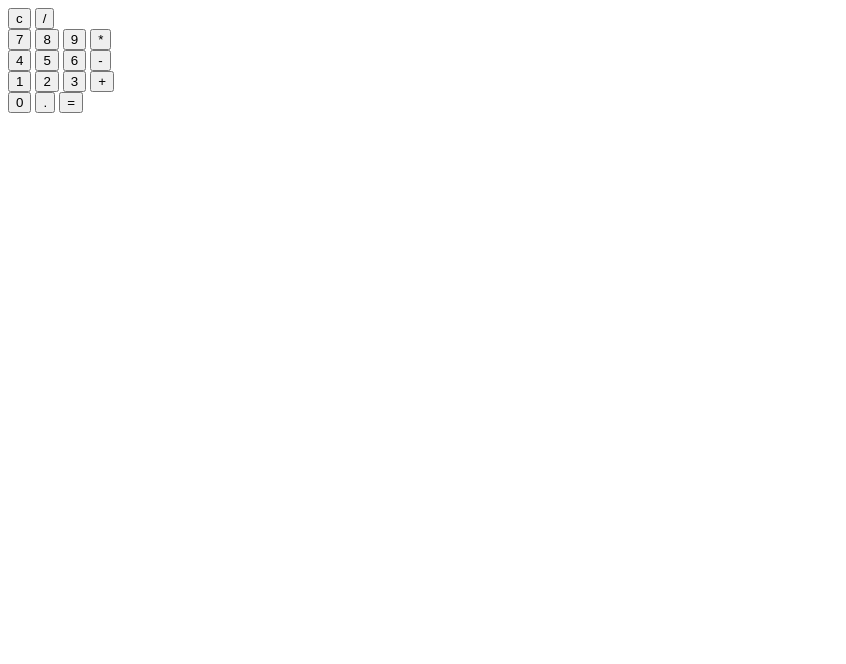
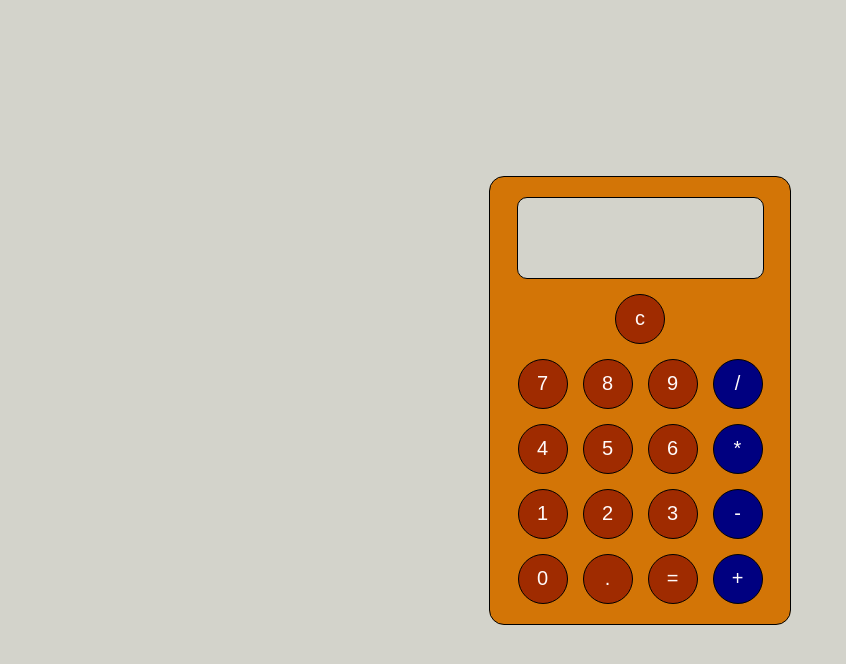
Before and after one commit to fau446/calculator, a plain HTML site: page index.html in a window 1280 px wide. Shown: the whole page, without its empty margins (0-846 px from the left). Drawn offline with Linux system fonts and the light colour scheme.

Commit message:
Add styling

```diff
--- a/index.html
+++ b/index.html
@@ -1,40 +1,46 @@
 <!DOCTYPE html>
 <html lang="en">
+
 <head>
     <meta charset="UTF-8">
     <meta http-equiv="X-UA-Compatible" content="IE=edge">
     <meta name="viewport" content="width=device-width, initial-scale=1.0">
+    <link rel="stylesheet" href="style.css">
     <title>Calculator</title>
     <script src="script.js" defer></script>
 </head>
+
 <body>
-    <div id="display"></div>
-    <div>
+    <div id="calculator">
+        <div class="display row"></div>
+        <div class="row">
             <button>c</button>
-        <button>/</button>
         </div>
-    <div id="top-row">
+        <div class="row">
             <button>7</button>
             <button>8</button>
             <button>9</button>
-        <button>*</button>
+            <button class="operation">/</button>
         </div>
-    <div id="second-row">
+        <div class="row">
             <button>4</button>
             <button>5</button>
             <button>6</button>
-        <button>-</button>
+            <button class="operation">*</button>
         </div>
-    <div id="third-row">
+        <div class="row">
             <button>1</button>
             <button>2</button>
             <button>3</button>
-        <button>+</button>
+            <button class="operation">-</button>
         </div>
-    <div id="bottom-row">
+        <div class="row">
             <button>0</button>
             <button>.</button>
             <button>=</button>
+            <button class="operation">+</button>
+        </div>
     </div>
 </body>
+
 </html>
--- a/script.js
+++ b/script.js
@@ -85,7 +85,7 @@ function calculator(e) {
 
 }
 
-const display = document.querySelector('#display');
+const display = document.querySelector('.display');
 let displayValue = '';
 let firstOperand = '';
 let secondOperand = '';
--- a/style.css
+++ b/style.css
@@ -0,0 +1,57 @@
+html {
+    height: 100%;
+}
+
+body {
+    display: flex;
+    flex-flow: column;
+    justify-content: center;
+    align-items: center;
+    min-height: 100%;
+    margin: 0;
+    box-sizing: border-box;
+    background-color: #D3D3CB;
+}
+
+#calculator {
+    width: 300px;
+    border: 1px solid black;
+    border-radius: 15px;
+    background-color: #D37506;
+    display: flex;
+    flex-flow: column;
+    align-items: center;
+    gap: 15px;
+    padding: 20px 0;
+}
+
+.display {
+    background-color: #D3D3CB;
+    height: 80px;
+    width: 245px;
+    border: 1px solid black;
+    border-radius: 10px;
+    font-size: 50px;
+    color: #D37506;
+}
+
+.row {
+    display: flex;
+    align-items: center;
+    justify-content: center;
+    gap: 15px;
+}
+
+button {
+    width: 50px;
+    height: 50px;
+    color: rgb(255,250,250);
+    border: 1px solid black;
+    border-radius: 50%;
+    background-color: #9F2B00;
+    font-size: 20px;
+}
+
+.operation {
+    background-color: #000080;
+}
```
Lines whose indentation alone changed are shown as unchanged.
